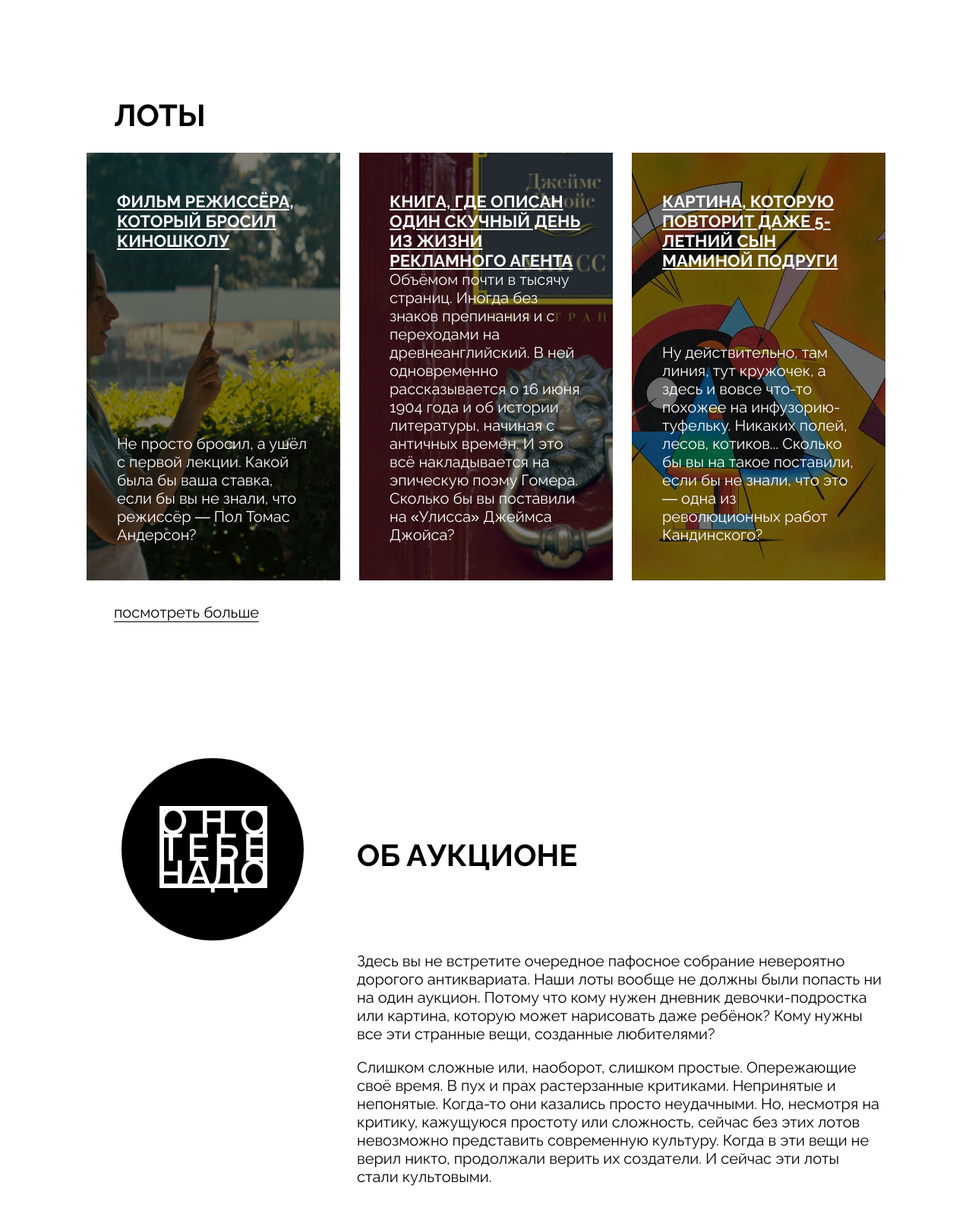
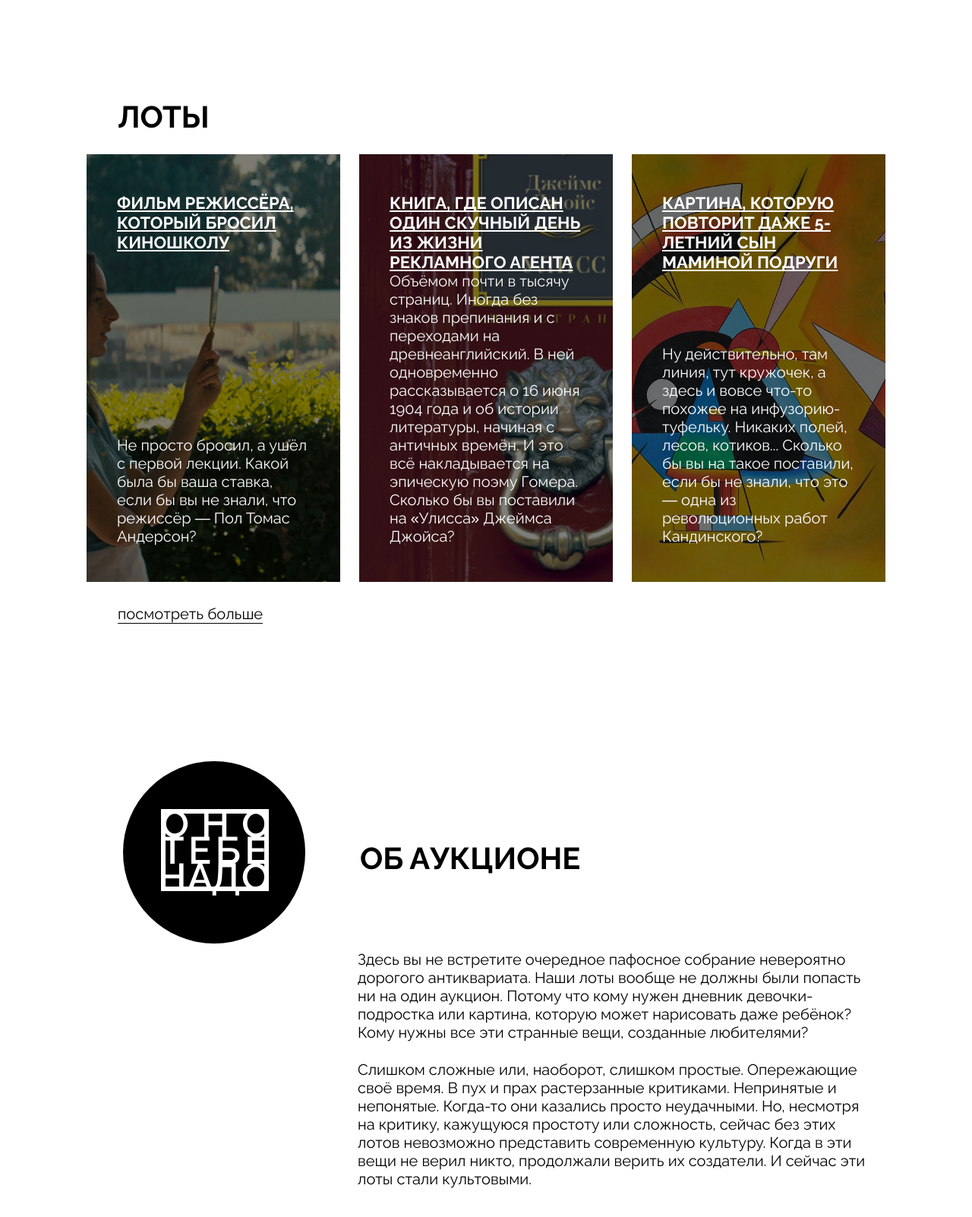
Before and after one commit to NastyaOlennikova/ono-tebe-nado, a plain HTML site: page index.html in a window 1280 px wide. Shown: the part 1100-2702 px from the top of the page at 76% size. Drawn offline with Linux system fonts and the light colour scheme.

Commit message:
fix after review #2

```diff
--- a/index.html
+++ b/index.html
@@ -37,17 +37,12 @@
       <img class="header__logo-image" src="./images/logo-black.svg" alt="Логотип Оно тебе надо" />
     </a>
     <address class="address">
-      <span>
       <a class="link" href="tel:+99995555555">+9 999 555 5555</a>
-      </span>
-      <span>
       <a class="link" href="mailto:info@sobaka.ge">info@sobaka.ge</a>
-      </span>
-      <span><br>
+      <p>
         наб. Принсенграхт 263- <br> 265, Амстердам
-      </span>
+      </p>
     </address>
-
   </header>
   <main>
     <section class="cover overlay">
@@ -79,8 +74,9 @@
         Лоты
       </h2>
       <ul class="lots-list">
-        <li>
-          <article class="item lot-01 overlay">
+        <li class="lots__card-list-item">
+          <a class="card-link" href="#0">
+            <article class="item card_type_film overlay">
               <h3 class="card-title">
                 Фильм режиссёра, который бросил киношколу
               </h3>
@@ -90,21 +86,27 @@
                 Томас Андерсон?
               </p>
             </article>
+          </a>
+
         </li>
-        <li>
-          <article class="item lot-02 overlay">
-            <h3 class="card-title underlined-text">
+        <li class="lots__card-list-item">
+          <a class="card-link" href="#0">
+            <article class="item card_type_book overlay">
+              <h3 class="card-title">
                 Книга, где описан один скучный день из жизни рекламного агента
               </h3>
               <p class="text-normal">
                 Объёмом почти в тысячу страниц. Иногда без знаков препинания и с переходами на древнеанглийский. В ней
-              одновременно рассказывается о 16 июня 1904 года и об истории литературы, начиная с античных времён. И это
+                одновременно рассказывается о 16 июня 1904 года и об истории литературы, начиная с античных времён. И
+                это
                 всё накладывается на эпическую поэму Гомера. Сколько бы вы поставили на «Улисса» Джеймса Джойса?
               </p>
             </article>
+          </a>
         </li>
-        <li>
-          <article class="item lot-03 overlay">
+        <li class="lots__card-list-item">
+          <a class="card-link" href="#0">
+            <article class="item card_type_picture  overlay">
               <h3 class="card-title">
                 Картина, которую повторит даже 5-летний сын маминой подруги
               </h3>
@@ -115,6 +117,7 @@
                 работ Кандинского?
               </p>
             </article>
+          </a>
         </li>
       </ul>
       <a class="text-normal lots__look-more-link">
@@ -128,30 +131,29 @@
       <h2 class="about__title text-title">
         Об аукционе
       </h2>
-      <p class="about__text text-normal">
+      <div class="about__text">
+        <p class="text-normal">
           Здесь вы не встретите очередное пафосное собрание невероятно дорогого антиквариата. Наши лоты вообще не должны
           были попасть ни на один аукцион. Потому что кому нужен дневник девочки-подростка или картина, которую может
           нарисовать даже ребёнок? Кому нужны все эти странные вещи, созданные любителями?
+        </p>
         <br>
-      </p>
-      <p class="about__text text-normal last">
+        <p class="text-normal move">
           Слишком сложные или, наоборот, слишком простые. Опережающие своё время. В пух и прах растерзанные критиками.
           Непринятые и непонятые. Когда-то они казались просто неудачными. Но, несмотря
           на критику, кажущуюся простоту или сложность, сейчас без этих лотов невозможно представить современную культуру.
           Когда в эти вещи не верил никто, продолжали верить их создатели. И сейчас эти лоты стали культовыми.
         </p>
+      </div>
+
     </section>
   </main>
   <footer class="footer">
     <address class="address-footer text-small">
-      <span>
       <a class="link" href="tel:+99995555555">+9 999 555 5555</a>
-      </span>
-      <span>
       <br>
       <a class="link" href="emailto:info@sobaka.ge">info@sobaka.ge</a>
-      </span>
-      <span><br>наб. Принсенграхт 263- <br> 265, Амстердам</span>
+      <p>наб. Принсенграхт 263- <br> 265, Амстердам</p>
     </address>
     <nav class="footer__menu">
       <ul class="footer__menu-list text-small">
--- a/styles/style.css
+++ b/styles/style.css
@@ -2,7 +2,7 @@
     box-sizing: border-box;
     display: grid;
     width: 1052px;
-    margin: 92px 24px 96px 24px;
+    margin: 92px 24px 92px 24px;
     grid-template-columns: 1fr auto 1fr;
     grid-template-rows: auto;
     justify-content: space-evenly;
@@ -10,10 +10,9 @@
 }
 
 .header__logo-image {
-    display: block;
+    box-sizing: border-box;
     height: 105px;
     width: 148px;
-    padding: 0px 10px 4.5px 10px;
 }
 
 .header__links-list {
@@ -62,7 +61,6 @@
 
 .cover-title {
     box-sizing: border-box;
-    right: 3%;
     top: 165px;
     left: 50px;
     min-width: 1000px;
@@ -72,7 +70,7 @@
 }
 
 .letter-spacing-increased {
-    margin-left: 10px;
+    margin-left: 6px;
     letter-spacing: 80px;
 }
 
@@ -133,11 +131,11 @@
 
 .lots {
     gap: 30px;
-    margin-top: 179px;
+    margin-top: 181px;
 }
 
 .lots-title {
-    padding-left: 60px;
+    padding-left: 65px;
     padding-bottom: 27px;
 }
 
@@ -161,11 +159,36 @@
     color: white
 }
 
+.card_type_film {
+    background-image: url(../images/card-lot-01.jpg);
+}
+
+.card_type_book {
+    background-image: url(../images/card-lot-02.jpg);
+}
+
+.card_type_picture {
+    background-image: url(../images/card-lot-03.jpg);
+}
+
+.card-link {
+    display: block;
+    text-decoration: none;
+}
+
 .card-title {
     text-transform: uppercase;
-    text-decoration: underline;
     font-size: 22px;
     font-weight: 700;
+    text-decoration-line: underline;
+    text-decoration-style: solid;
+    text-decoration-skip-ink: none;
+}
+
+.lots__look-more-link {
+    text-decoration: none;
+    border-bottom: 1px solid black;
+    margin-left: 65px;
 }
 
 .text-small {
@@ -186,29 +209,12 @@
     line-height: 1.1;
 }
 
-.lot-01 {
-    background-image: url(../images/card-lot-01.jpg);
-}
-
-.lot-02 {
-    background-image: url(../images/card-lot-02.jpg);
-}
-
-.lot-03 {
-    background-image: url(../images/card-lot-03.jpg);
-}
-
-.lots__look-more-link {
-    text-decoration: none;
-    border-bottom: 1px solid black;
-    margin-left: 60px;
-}
-
 .about {
     display: grid;
     grid-template-columns: 370px auto;
-    gap: 10px;
-    margin-top: 173px;
+    gap: 4px;
+    margin-top: 175px;
+    margin-left: 7px;
 }
 
 .about__logo {
@@ -219,8 +225,7 @@
     height: 240px;
     background-color: rgb(0, 0, 0);
     border-radius: 50%;
-    grid-row: 1/2;
-    margin: 7px 0 5px 70px;
+    margin: 7px 0 5px 65px;
 }
 
 .about__logo-image {
@@ -229,28 +234,27 @@
 }
 
 .about__title {
-    grid-row: 1/2;
     align-self: end;
     padding-bottom: 95px;
+    padding-left: 3px;
+    padding-top: 3px;
 }
 
 .about__text {
     grid-column: 2/3;
-    grid-row: 2/3;
-    line-height: 24px;
-    margin-bottom: 10px;
-    max-width: 693px;
+    max-width: 687px;
+    padding-right: 3px;
 }
 
-.last {
-    grid-row: 3/4;
+.move {
+    padding-top: 6px;
 }
 
 .footer {
     display: grid;
     grid-template-columns: repeat(3, 1fr);
     justify-content: space-between;
-    margin: 170px 26px 88px 26px;
+    margin: 180px 26px 88px 26px;
 }
 
 .footer__social-icon {
```
Lines whose indentation alone changed are shown as unchanged.
